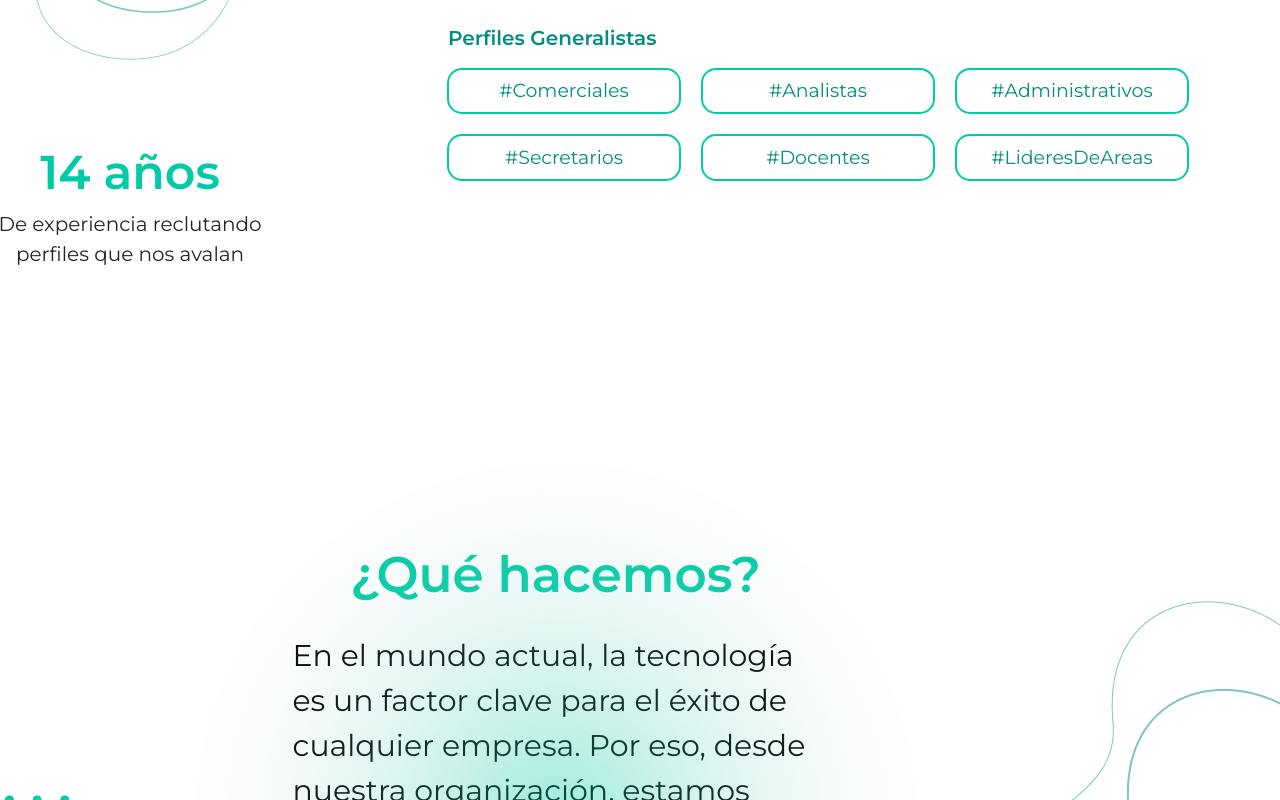
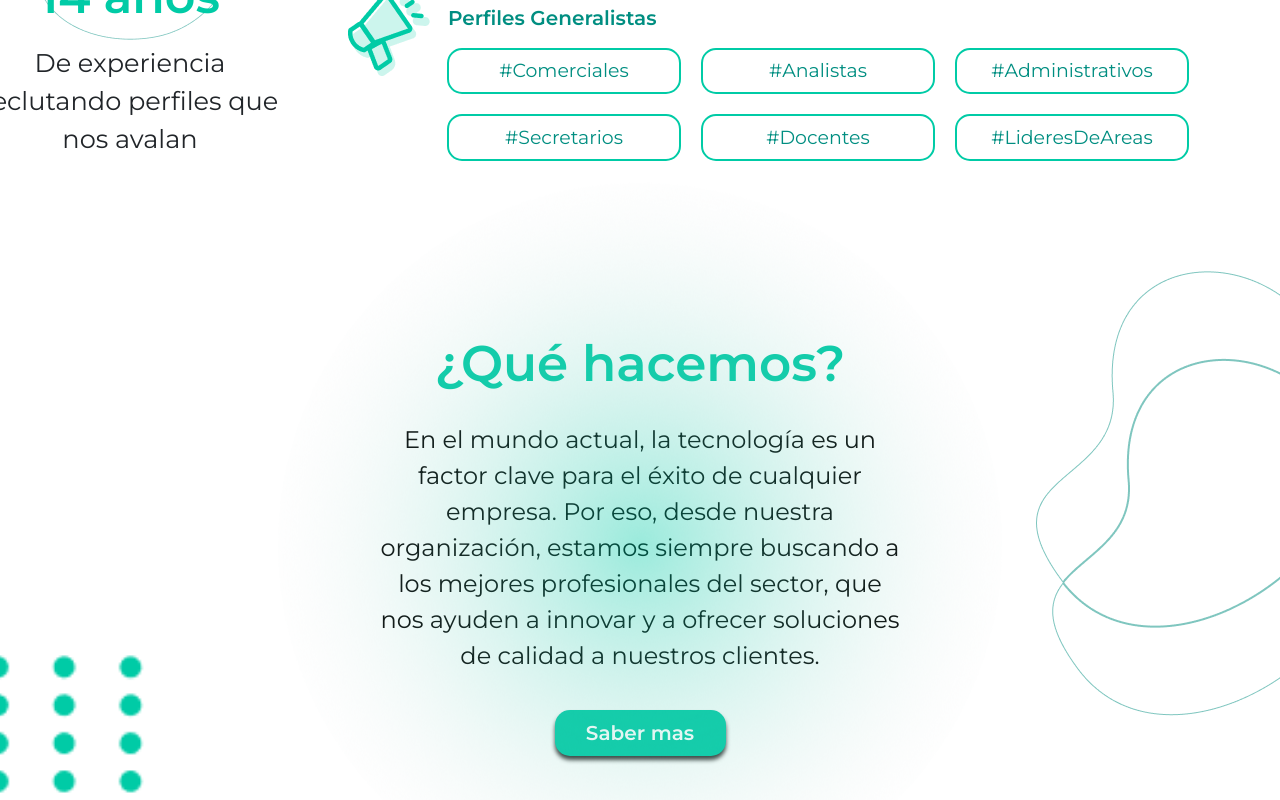
Before and after one commit to ChristianMagallanes24/proyectodaniela, a React (Create React App) app: page / in a window 1280 px wide. Shown: the part 1780-2580 px from the top of the page. Built offline with nearby package versions, Linux system fonts and the light colour scheme.

Commit message:
continuando modificaciones pagina inicio y contacto

```diff
--- a/src/components/Contacto/Contacto.jsx
+++ b/src/components/Contacto/Contacto.jsx
@@ -18,6 +18,13 @@ const Contacto = () => {
         <div className="contacto-info-redes">
           <div className="contacto-info">
             <h2 className="info-titulo">¡Da el primer paso!</h2>
+            <a
+              href="https://calendly.com/daniela_reuniones/30min"
+              target="_blank"
+              rel="noopener noreferrer"
+            >
+              <button className="contacto-btn">Postularme</button>
+            </a>
             <a
               href="https://calendly.com/daniela_reuniones/30min"
               target="_blank"
--- a/src/components/Nosotros/Nosotros.jsx
+++ b/src/components/Nosotros/Nosotros.jsx
@@ -57,6 +57,7 @@ const Nosotros = () => {
 
           <div className="nosotros-puestos-abajo">
             <div className="nosotros-puestos-titulo">
+              <img src={horn} alt="imagen bocina"></img>
               <h4>Perfiles Generalistas</h4>
             </div>
             <button className="btn-puestos">#Comerciales</button>
@@ -90,8 +91,8 @@ const Nosotros = () => {
             clientes.
           </p>
 
-          <Link to={"/Servicios"} style={{ textDecoration: "none" }}>
-            <button className="btn-nosotros">Saber mas</button>
+          <Link to="/Servicios" className="btn-nosotros">
+            Saber mas
           </Link>
         </div>
 
--- a/src/components/Nosotros/_Nosotros.scss
+++ b/src/components/Nosotros/_Nosotros.scss
@@ -68,7 +68,8 @@
           width: 312.5px;
         }
       }
-
+    }
+  }
   .btn-nosotros {
     border-radius: 15px;
 
@@ -92,8 +93,6 @@
     line-height: 24px; /* 120% */
     text-decoration: none;
     border: hidden;
-      }
-    }
   }
 
   .nosotros-img-container {
@@ -124,32 +123,42 @@
   font-family: Montserrat;
 
   gap: 20px;
-  margin-top: 50px;
+  margin-top: 30px;
   margin-bottom: 50px;
 
   .nosotros-numeros {
+    position: relative;
     width: 336px;
     height: 232px;
-    .nosotros-numeros-titulo {
-      font-size: 25px;
-      font-style: normal;
-      font-weight: 700;
+
+    .img {
+      position: relative;
     }
     .anios {
+      width: 250px;
+      position: absolute; // Posicionamos los años de manera absoluta
+      z-index: 1; // Superponemos los años sobre la imagen
+      top: 115%; // Ajustamos el posicionamiento vertical al centro
+      left: 50%; // Ajustamos el posicionamiento horizontal al centro
+      transform: translate(-50%, -50%); // Centramos los años
       font-size: 47.45px;
       font-style: normal;
       font-weight: 600;
       color: var(--Colores-diseo-alta-Color-Primario, #00cba6);
     }
     .nosotros-numeros-descripcion {
-      font-size: 20px;
+      position: absolute; // Posicionamos la descripción de manera absoluta
+      z-index: 1; // Colocamos la descripción debajo de todo
+      top: 135%; // Ajustamos la posición al fondo del contenedor
+      left: 0;
+      font-size: 25.63px;
     }
   }
   .nosotros-puestos {
     width: 1000px;
-    height: 700px;
+
     padding-top: 40px;
-    padding-bottom: 40px;
+
     position: relative;
     display: flex;
     flex-direction: column;
@@ -160,6 +169,14 @@
     }
 
     .nosotros-puestos-titulo {
+      img {
+        position: absolute;
+        top: 0;
+        left: 0;
+        z-index: 1;
+        margin-top: 250px;
+        margin-left: 20px;
+      }
       h4 {
         color: var(--Colores-diseo-alta-Color-Secundario-1, #008e81);
         font-size: 20px;
@@ -199,16 +216,27 @@
 }
 
 .que-hacemos-container {
+  position: relative;
+  justify-content: center;
   display: flex;
-  justify-content: space-between;
+
   align-items: center;
   font-feature-settings: "clig" off, "liga" off;
   font-family: Montserrat;
   height: 647px;
   width: 100%;
 
+  .que-hacemos-izq {
+    img {
+      margin-top: 110px;
+      position: absolute;
+      left: -25px;
+      width: 180px;
+      height: 140px;
+      object-fit: cover;
+    }
+  }
   .que-hacemos-central {
-    position: relative;
     display: flex;
     flex-direction: column;
     align-items: center;
@@ -224,9 +252,13 @@
       transform: translate(-50%, -50%);
     }
 
-    h1 p button {
+    h1 p {
       position: absolute;
       z-index: 2;
+      left: 50%;
+      top: 50%;
+      transform: translate(-50%, -50%);
+      text-align: center;
     }
     h1 {
       color: #00cba6;
@@ -234,8 +266,21 @@
       font-weight: 600;
     }
     p {
-      font-size: 30px;
+      font-size: 24px;
       color: #000;
+      text-align: center;
+    }
+    .btn-nosotros {
+      width: 171px;
+      height: 46px;
+    }
+  }
+  .que-hacemos-der {
+    img {
+      position: absolute;
+      right: 0px;
+      top: 0%;
+      margin-top: 50px;
     }
   }
 }
```
Lines whose indentation alone changed are shown as unchanged.
